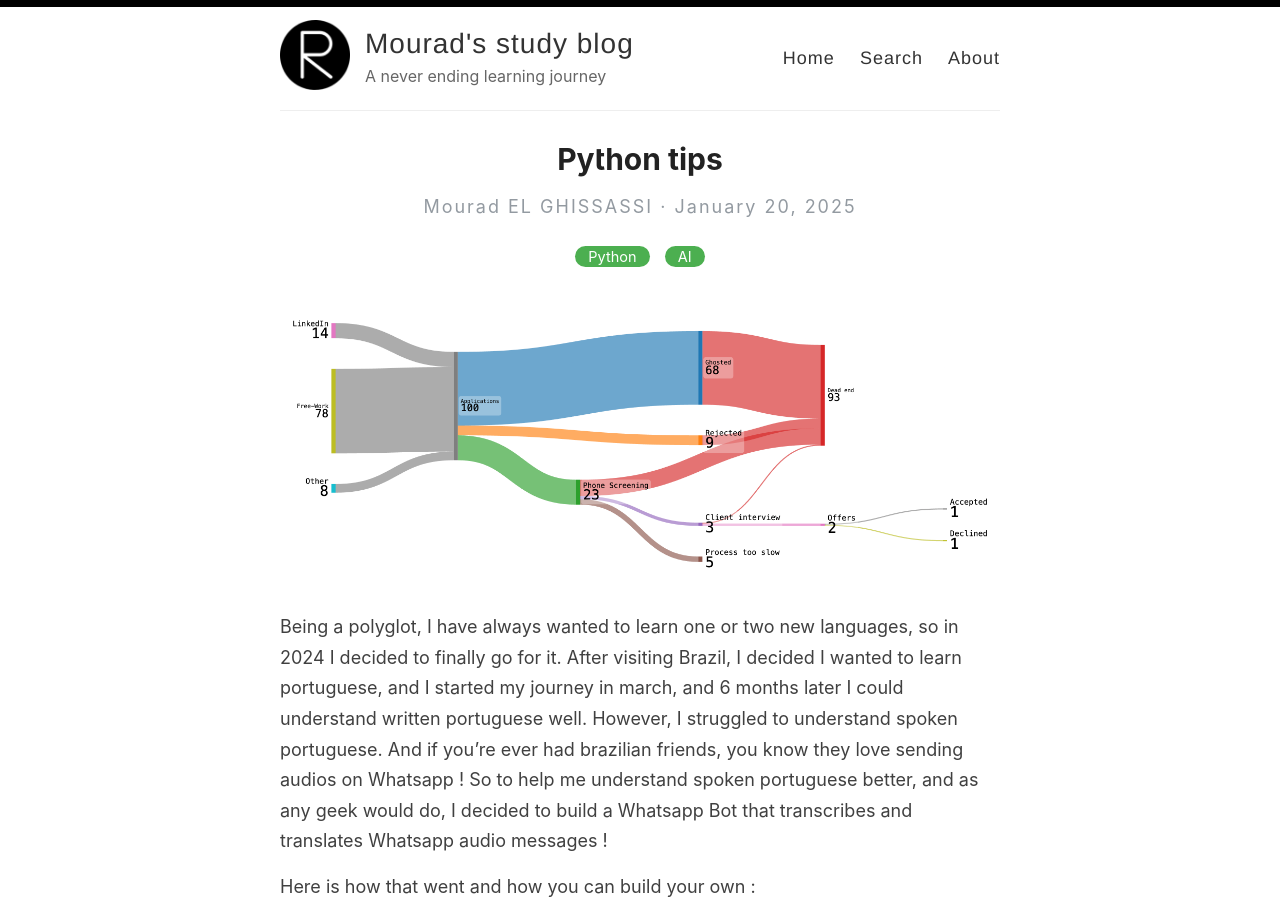
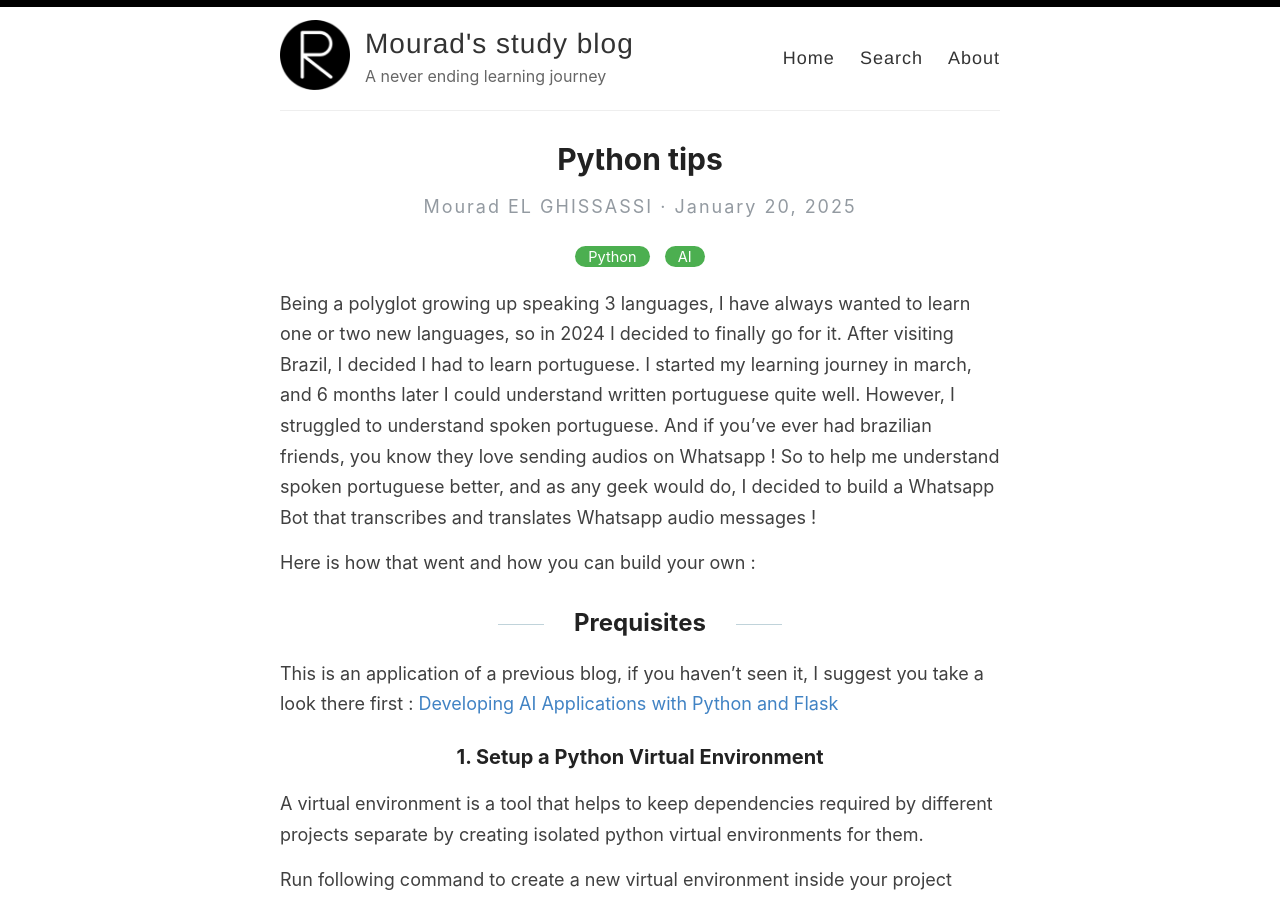
Before and after one commit to everythingdata-ai/everythingdata-ai.github.io, a Jekyll site: the page built from _posts/2025-01-20-python-translating-bot.md, in a window 1280 px wide and 900 px high. Built offline with Jekyll 4.4.1, drawn with Linux system fonts in a browser that asks for light colours.

Commit message:
Update 2025-01-20-python-translating-bot.md

```diff
--- a/_posts/2025-01-20-python-translating-bot.md
+++ b/_posts/2025-01-20-python-translating-bot.md
@@ -4,11 +4,9 @@ title: Python tips
 categories: [Python, AI]
 ---
 
-![Job hunting 1](/images/posts/2025/02/job-hunt1.png)
-
-Being a polyglot, I have always wanted to learn one or two new languages, so in 2024 I decided to finally go for it.
-After visiting Brazil, I decided I wanted to learn portuguese, and I started my journey in march, and 6 months later I could understand written portuguese well.
-However, I struggled to understand spoken portuguese. And if you're ever had brazilian friends, you know they love sending audios on Whatsapp !
+Being a polyglot growing up speaking 3 languages, I have always wanted to learn one or two new languages, so in 2024 I decided to finally go for it.
+After visiting Brazil, I decided I had to learn portuguese. I started my learning journey in march, and 6 months later I could understand written portuguese quite well.
+However, I struggled to understand spoken portuguese. And if you've ever had brazilian friends, you know they love sending audios on Whatsapp !
 So to help me understand spoken portuguese better, and as any geek would do, I decided to build a Whatsapp Bot that transcribes and translates Whatsapp audio messages !
 
 Here is how that went and how you can build your own :
```
